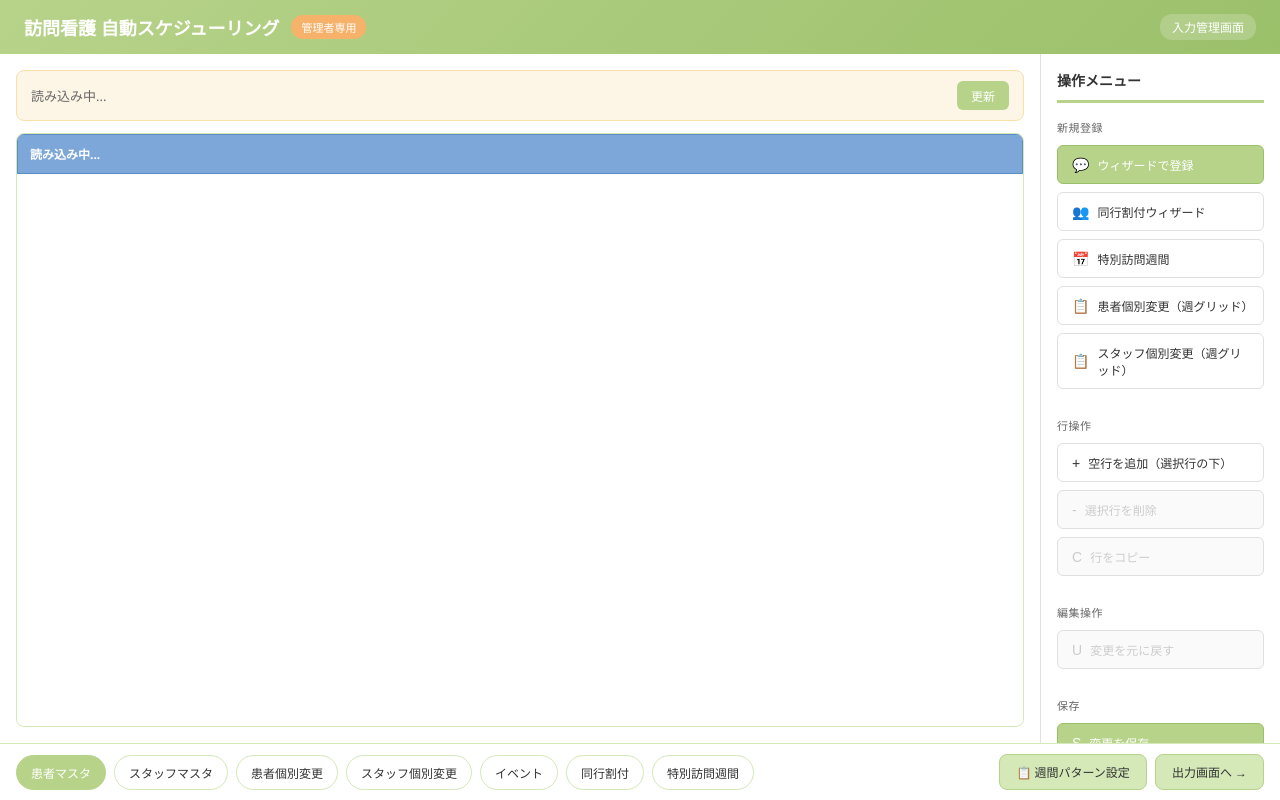
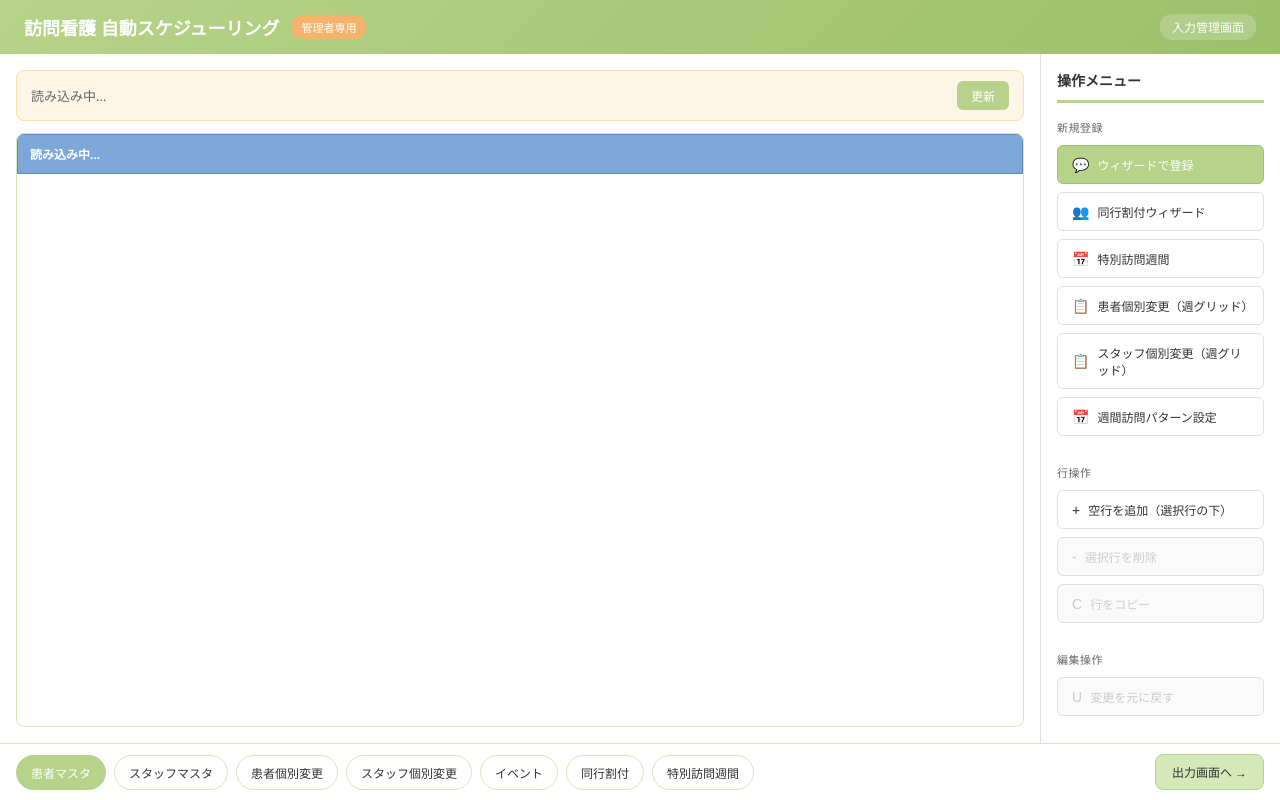
Before and after one commit to skyblueearthjapan/careflow-scheduler, a plain HTML site: page UnifiedInput.html in a window 1280 px wide. Drawn offline with Linux system fonts and the light colour scheme.

Commit message:
Move weekly pattern button to 操作メニュー panel in input page
Added 週間訪問パターン設定 button to the 新規登録 group in the right
panel alongside other wizards. Removed duplicate link from tabs-right.

Co-Authored-By: Claude Opus 4.6 (1M context) <noreply@anthropic.com>

```diff
--- a/UnifiedInput.html
+++ b/UnifiedInput.html
@@ -724,6 +724,7 @@
         <button class="operation-btn" onclick="openSpecialWeekWizard()"><span class="icon">📅</span>特別訪問週間</button>
         <button class="operation-btn" onclick="openPatientChangeGrid()"><span class="icon">📋</span>患者個別変更（週グリッド）</button>
         <button class="operation-btn" onclick="openStaffChangeGrid()"><span class="icon">📋</span>スタッフ個別変更（週グリッド）</button>
+        <button class="operation-btn" onclick="goToPattern()"><span class="icon">📅</span>週間訪問パターン設定</button>
       </div>
       <div class="operation-group">
         <div class="operation-group-title">行操作</div>
@@ -762,7 +763,7 @@
       <button class="tab-btn" data-sheet="スタッフ同行割付" onclick="showSheet('スタッフ同行割付', this)">同行割付</button>
       <button class="tab-btn" data-sheet="特別訪問週間" onclick="showSpecialWeekSheet(this)">特別訪問週間</button>
     </div>
-    <div class="tabs-right"><a class="nav-link" onclick="goToPattern()">📋 週間パターン設定</a> <a class="nav-link" onclick="goToOutput()">出力画面へ →</a></div>
+    <div class="tabs-right"><a class="nav-link" onclick="goToOutput()">出力画面へ →</a></div>
   </div>
 
   <div class="toast-container" id="toastContainer"></div>
```
